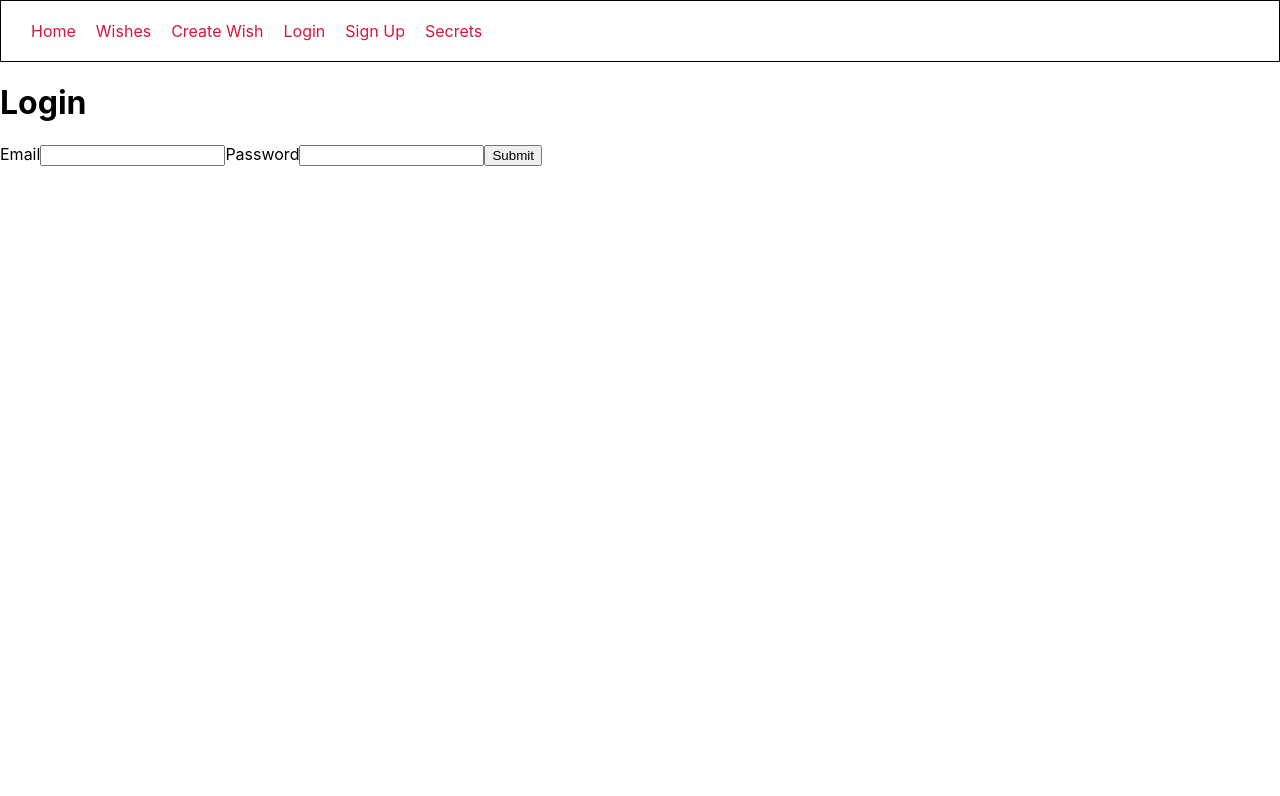
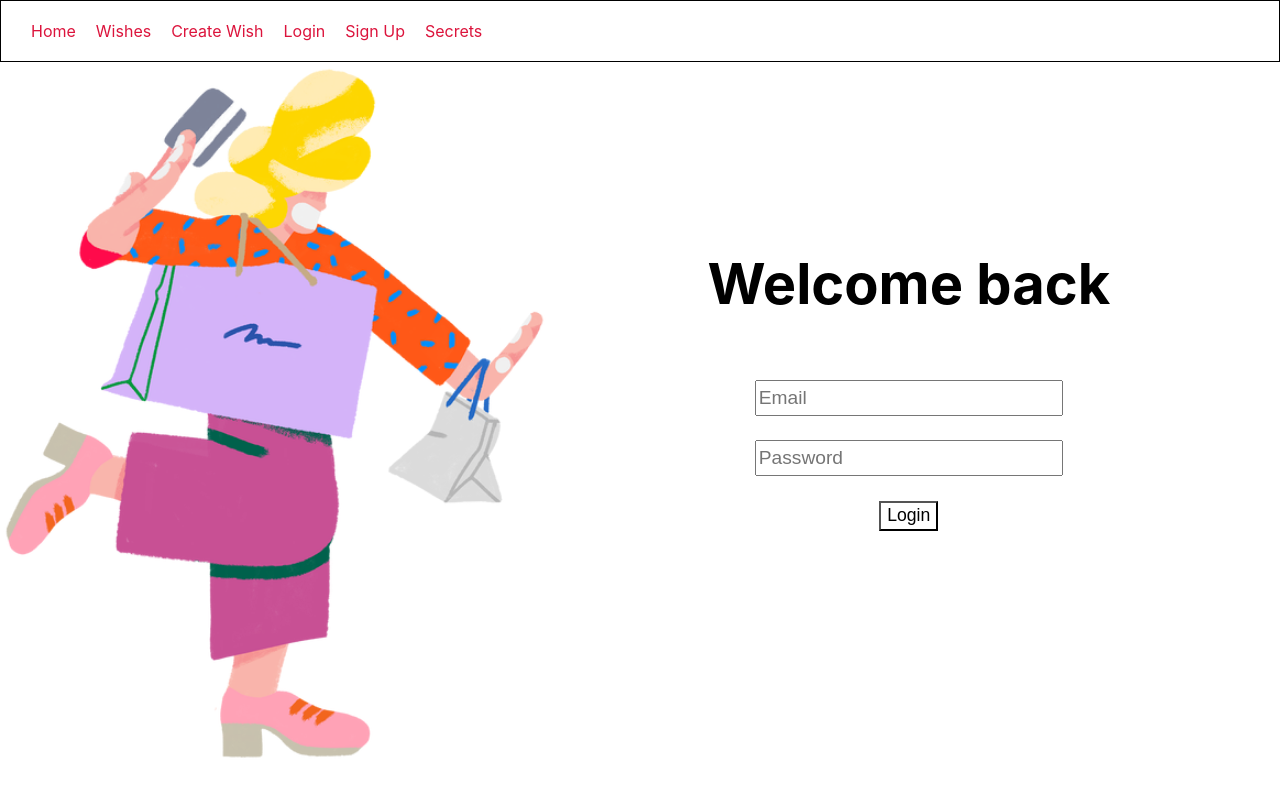
Before and after one commit to Lanzhou-J/WishUpon_client, a React (Create React App) app: page /login in a window 1280 px wide. Shown: the top 796 px of the page. Built offline with nearby package versions, Linux system fonts and the light colour scheme.

Commit message:
formatted Login and Signup page

```diff
--- a/src/components/Login.jsx
+++ b/src/components/Login.jsx
@@ -1,4 +1,5 @@
 import React from "react";
+import "../stylesheets/login-signup.scss"
 
 class Login extends React.Component {
   state = { email: "", password: "", errMessage: "" };
@@ -42,28 +43,37 @@ class Login extends React.Component {
   render() {
     const { email, password, errMessage } = this.state;
     return (
-      <div className="container">
-        <h1>Login</h1>
+      <div className="Home-container">
+        <div className="image-container">
+          <div className="image-wrapper">
+            <img id="Home-image" src="Jovia_illustrations3.png" alt="Jovia_Illustrations1"/>
+          </div>
+        </div>
+
+        <div className="form-container">
+          <h1 className="login-h1">Welcome back</h1>
           {errMessage && <span>{errMessage}</span>}
-        <form onSubmit={this.onFormSubmit}>
-          <label htmlFor="email">Email</label>
-          <input
+          <form className="loginform" onSubmit={this.onFormSubmit}>
+            <input className="form-input"
               type="email"
               name="email"
               id="email"
+              placeholder="Email"
               value={email}
               onChange={this.onInputChange}
             />
-          <label htmlFor="password">Password</label>
             <input
+              className="form-input"
               type="password"
               name="password"
               id="password"
+              placeholder="Password"
               value={password}
               onChange={this.onInputChange}
             />
-          <input type="submit" value="Submit" />
+            <input id="login-button" type="submit" value="Login" />
           </form>
+        </div>
       </div>
     );
   }
--- a/src/components/SignUp.jsx
+++ b/src/components/SignUp.jsx
@@ -44,35 +44,42 @@ class SignUp extends React.Component {
   render() {
     const { email, password, country_id} = this.state;
     return (
-      <div className="container">
-        <h1>Sign Up</h1>
-        <form onSubmit={this.onFormSubmit}>
-          <label htmlFor="email">Email</label>
-          <input
+      <div className="Home-container">
+        <div className="image-container">
+          <div className="image-wrapper">
+            <img id="Home-image" src="Jovia_illustrations2.jpg" alt="Jovia_Illustrations1"/>
+          </div>
+        </div>
+        <div className="form-container">
+          <h1 className="login-h1">Sign Up to Wish Upon...</h1>
+          <form className="loginform" onSubmit={this.onFormSubmit}>
+            <input className="form-input"
               type="email"
               name="email"
               id="email"
+              placeholder="Email"
               value={email}
               onChange={this.onInputChange}
             />
-          <label htmlFor="password">Password</label>
-          <input
+            <input className="form-input"
               type="password"
               name="password"
               id="password"
+              placeholder="Password"
               value={password}
               onChange={this.onInputChange}
             />
-          <label htmlFor="country_id">Country ID</label>
-          <input
+            <input className="form-input"
               type="country_id"
               name="country_id"
               id="country_id"
+              placeholder="country_id"
               value={country_id}
               onChange={this.onInputChange}
             />
-          <input type="submit" value="Submit" />
+            <input id="login-button" type="submit" value="Create Account" />
           </form>
+        </div>
       </div>
     );
   }
--- a/src/shared/Navbar.jsx
+++ b/src/shared/Navbar.jsx
@@ -15,7 +15,7 @@ const NavBar = () => {
         <Link to="/login">Login</Link>
         <Link to="/sign-up">Sign Up</Link>
         <Link to="/secrets">Secrets</Link>
-        <a
+        <a href="#"
           onClick={() => {
             localStorage.removeItem("token");
             history.push("/login");
--- /dev/null
+++ b/src/stylesheets/login-signup.scss
@@ -0,0 +1,34 @@
+.form-container {
+  width:56vw;
+  // background-color: red;
+  display: flex;
+  flex-direction: column;
+  align-items: center;
+  padding-top: 150px;
+
+  .login-h1 {
+      font-size:3.5em;
+    }
+
+  .loginform {
+    display: flex;
+    flex-direction:column;
+    // background-color: gray;
+    height: 200px;
+    justify-content: space-evenly;
+    align-items: center;
+    .form-input {
+      width: 300px;
+      height: 30px;
+      font-size: 1.2em;
+    }
+
+    #login-button {
+      // width: 60px;
+      height: 30px;
+      font-size:1.1em;
+      background-color: white;
+      font-size: 1.1em;
+    }
+  }
+}
```
Also changed, not shown: public/Jovia_illustrations2.jpg (added), public/Jovia_illustrations3.png (added). Lines whose indentation alone changed are shown as unchanged.
